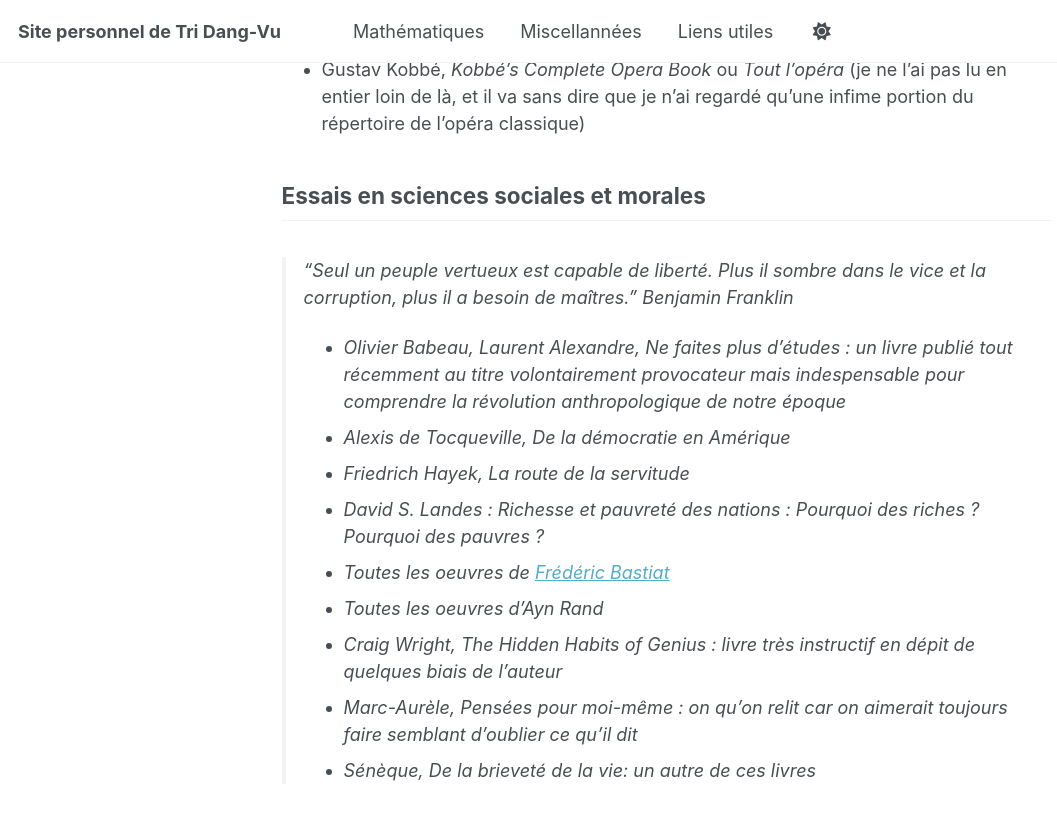
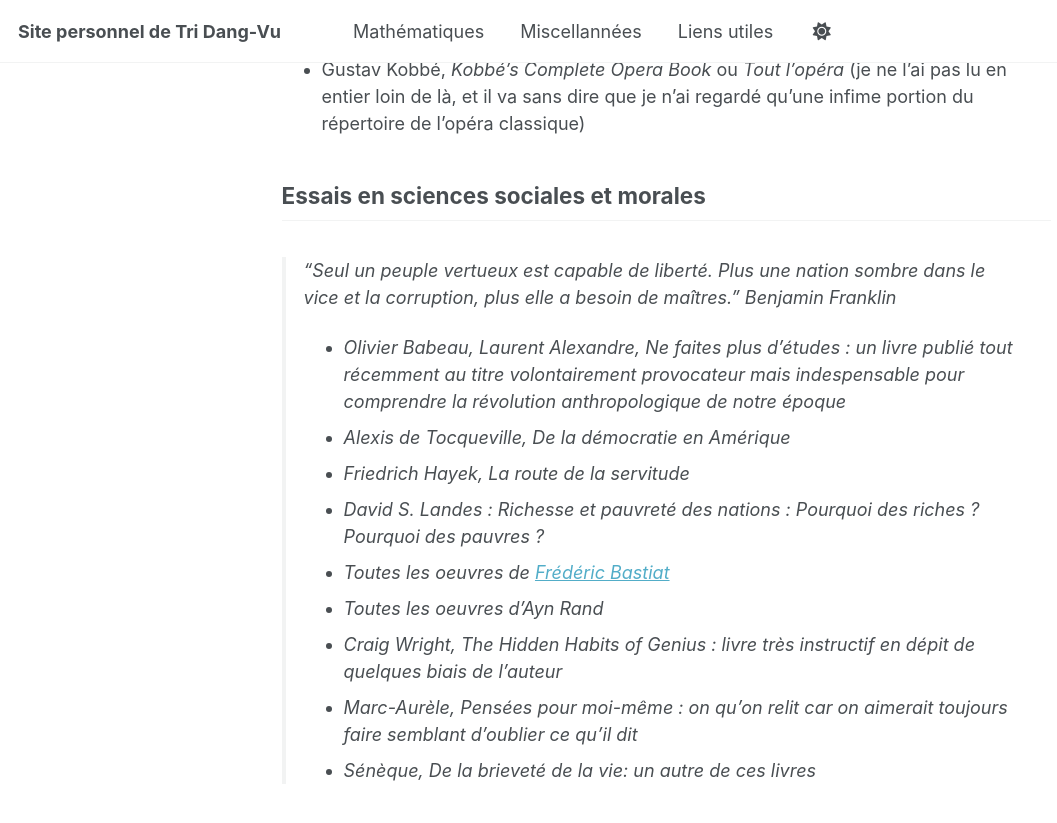
Before and after one commit to tridangvu/tridangvu.github.io, a Jekyll site: the page built from _pages/misc.md, in a window 1280 px wide and 900 px high, scrolled down 767 px. Shown: the top 823 px of the window, without its empty margins (0-1057 px from the left). Built offline with Jekyll 4.4.1, drawn with Linux system fonts in a browser that asks for light colours; a script that is not in the unit is left out.

Commit message:
Update misc.md

```diff
--- a/_pages/misc.md
+++ b/_pages/misc.md
@@ -21,7 +21,7 @@ Vous trouverez ici tout ce qui m'intéresse et qui est en dehors des mathématiq
 
 
 ## Essais en sciences sociales et morales
-> "Seul un peuple vertueux est capable de liberté. Plus il sombre dans le vice et la corruption, plus il a besoin de maîtres." Benjamin Franklin
+> "Seul un peuple vertueux est capable de liberté. Plus une nation sombre dans le vice et la corruption, plus elle a besoin de maîtres." Benjamin Franklin
 - Olivier Babeau, Laurent Alexandre, *Ne faites plus d'études* : un livre publié tout récemment au titre volontairement provocateur mais indespensable pour comprendre la révolution anthropologique de notre époque
 - Alexis de Tocqueville, *De la démocratie en Amérique*
 - Friedrich Hayek, *La route de la servitude*
```
